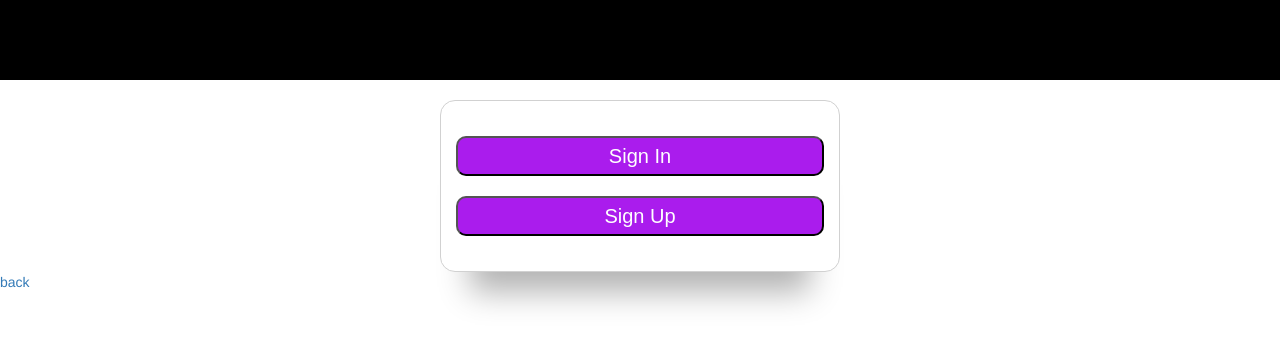
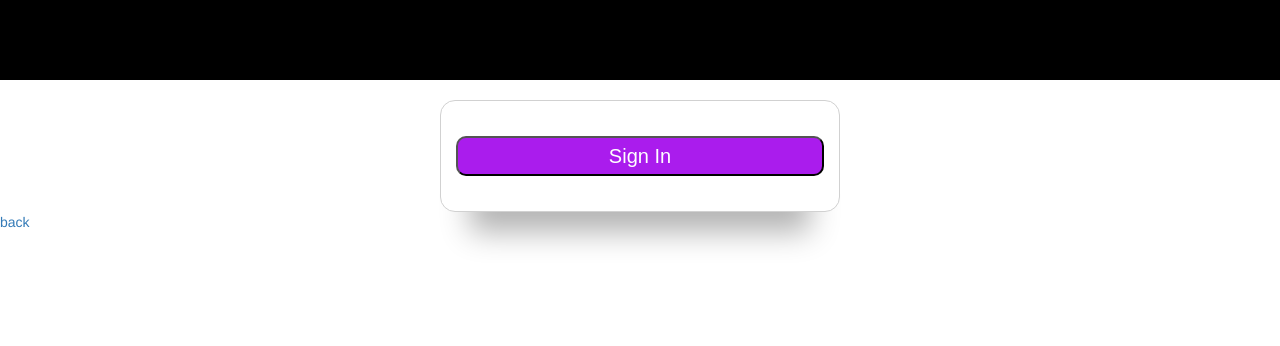
Before and after one commit to mrspeiser/simpleValidator, a plain HTML site: page test.html in a window 1280 px wide. Drawn offline with nearby package versions, Linux system fonts and the light colour scheme.

Commit message:
done for now

```diff
--- a/css/main.css
+++ b/css/main.css
@@ -65,8 +65,9 @@ p {
 	color: white;
 	font-family: sans-serif;
 	font-size: 20px;
+	text-align: center;
 	transition: all;
-	text-align: center;
+
 }
 
 
--- a/test.html
+++ b/test.html
@@ -27,7 +27,6 @@
 	<div class="form-div">
 	<div class="buttons">
 		<button class="trigger sign-in">Sign In</button>
-		<button class="trigger sign-up">Sign Up</button>
 	</div>
 
 
@@ -36,7 +35,7 @@
 
 
 		<form class="form">
-		<h1>Sign Up</h1>
+		<h1>Sign Ip</h1>
 
 		<label>Username</label>
 		<input type="text" class="form-control" name="username" placeholder="Username">
```
Also changed, not shown: js/main.js (+13 -0 lines).
